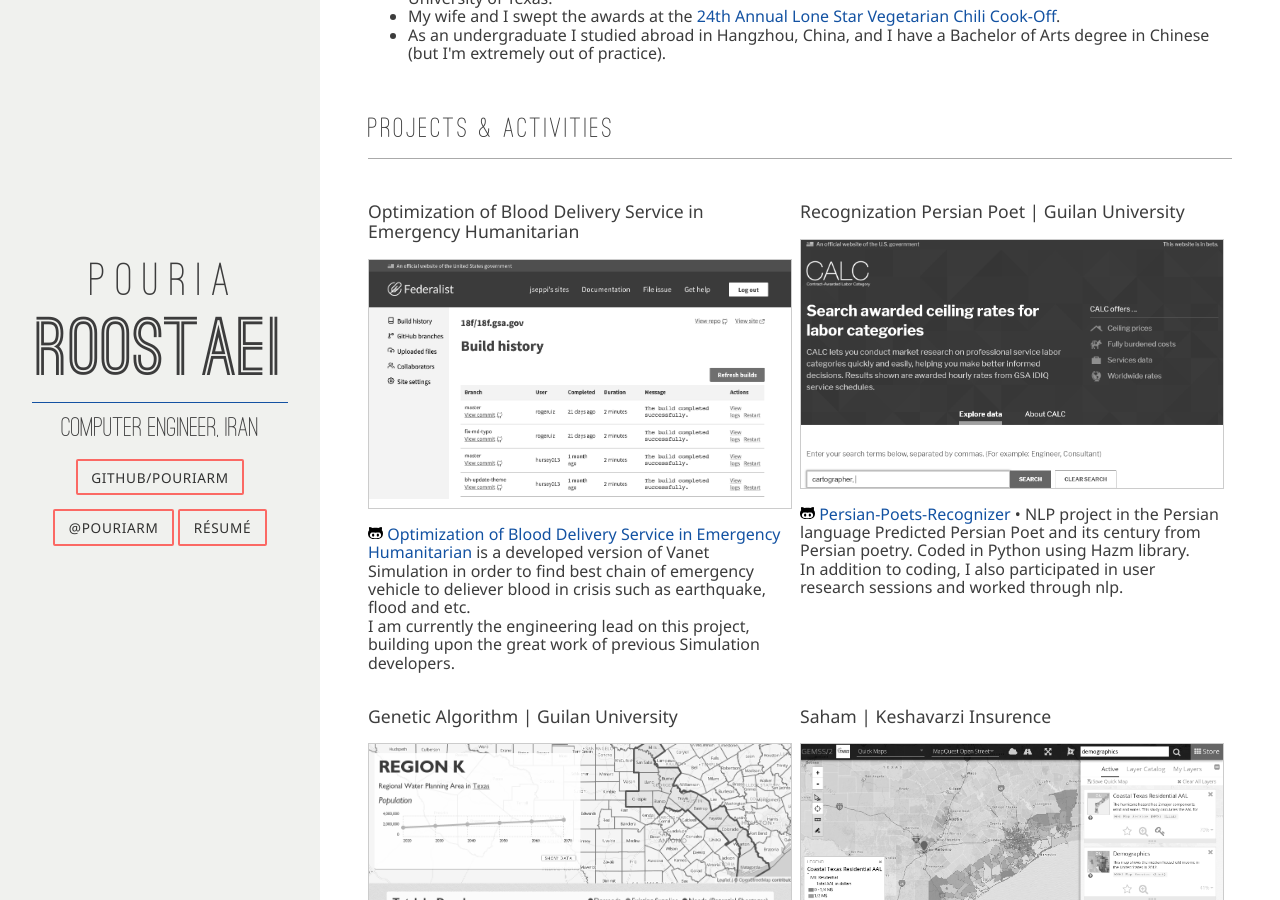
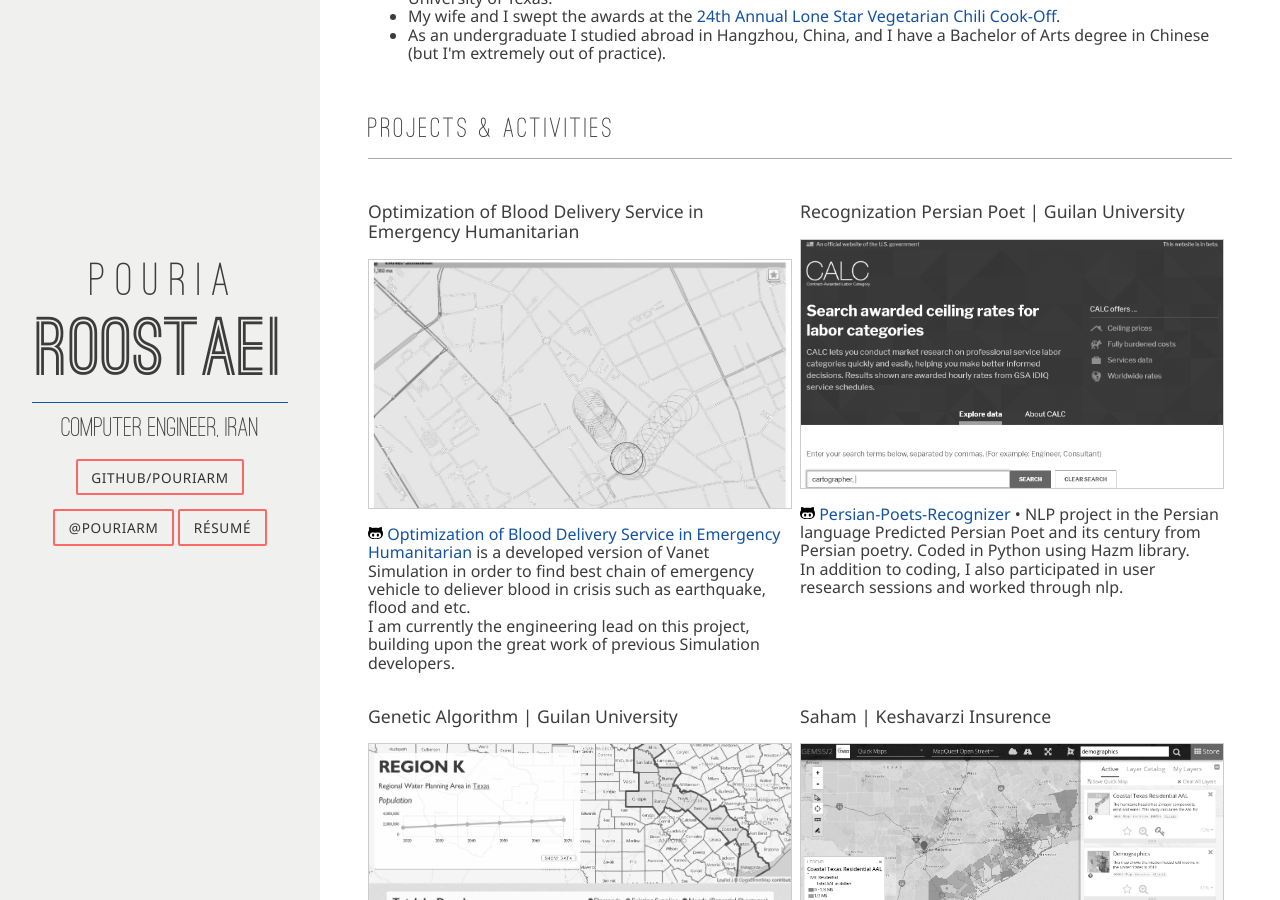
Before and after one commit to PouriaRm/PouriaRm.github.io, a Jekyll site: the page built from index.html, in a window 1280 px wide and 900 px high, scrolled down 520 px. Built offline with Jekyll 4.4.1, drawn with Linux system fonts in a browser that asks for light colours; nearby versions of some CDN libraries.

Commit message:
Projects Updates

```diff
--- a/_data/projects.yml
+++ b/_data/projects.yml
@@ -2,7 +2,7 @@
 - name: Optimization of Blood Delivery Service in Emergency Humanitarian
   organization:
   github_repo: Humanitarin-Logistic
-  image: federalist.png
+  image: Humanitarian.png
   link: https://github.com/PouriaRm/Humanitarin-Logistic
   about: |
     <a href="https://github.com/PouriaRm/Humanitarin-Logistic">Optimization of Blood Delivery Service in Emergency Humanitarian</a> is a developed version of Vanet Simulation in order to find best chain of emergency vehicle to deliever
```
Also changed, not shown: img/projects/Humanitarian.png (added).
